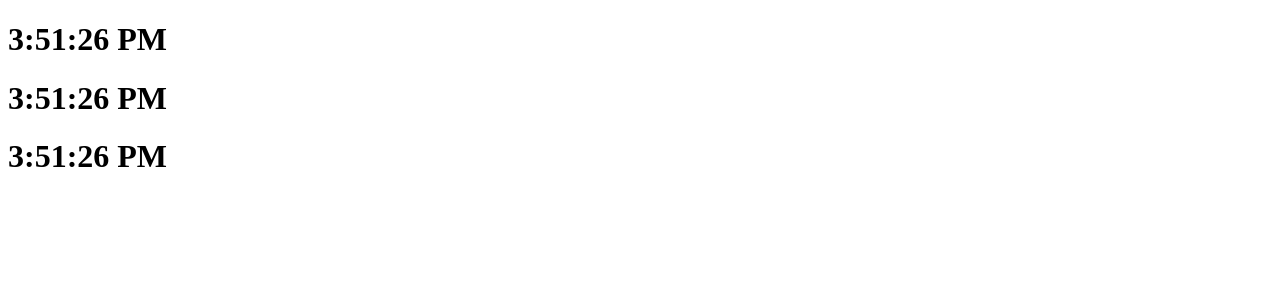
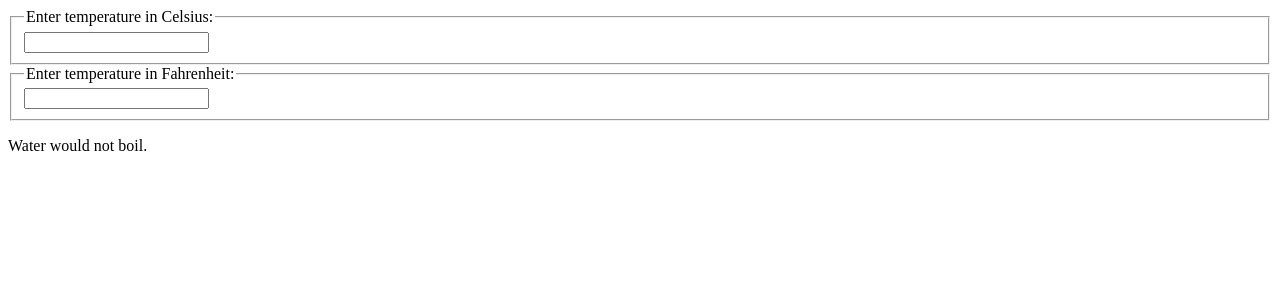
Before and after one commit to Muhammad-Riyead-Rahman/react-tutorials, a React (Create React App) app in the folder my-app/: page / in a window 1280 px wide. Shown: the top 300 px of the page. Built offline with nearby package versions, Linux system fonts and the light colour scheme.

Commit message:
complete

```diff
--- a/my-app/src/App.js
+++ b/my-app/src/App.js
@@ -1,12 +1,7 @@
-import ClockList from './Components/ClockList';
+import Calculator from './Components/Calculator';
 
 function App() {
-  const quantities = [1, 2, 3];
-  return (
-    <div>
-      <ClockList quantities={quantities} />
-    </div>
-  );
+  return <Calculator />;
 }
 
 export default App;
--- /dev/null
+++ b/my-app/src/Components/BoilingVerdict.js
@@ -0,0 +1,6 @@
+export default function BoilingVerdict({ celsius = 0 }) {
+    if (celsius >= 100) {
+        return <p>The water would boil.</p>;
+    }
+    return <p>Water would not boil.</p>;
+}
--- /dev/null
+++ b/my-app/src/Components/Calculator.js
@@ -0,0 +1,37 @@
+import React from 'react';
+import { convert, toCelsius, toFahrenheit } from '../lib/converter';
+import BoilingVerdict from './BoilingVerdict';
+import TemperatureInput from './TemperatureInput';
+
+export default class Calclator extends React.Component {
+    state = { temperature: '', scale: 'c' };
+
+    handleChange = (e, scale) => {
+        this.setState({
+            temperature: e.target.value,
+            scale,
+        });
+    };
+
+    render() {
+        const { temperature, scale } = this.state;
+        const celsius = scale === 'f' ? convert(temperature, toCelsius) : temperature;
+        const fahrenheit = scale === 'c' ? convert(temperature, toFahrenheit) : temperature;
+
+        return (
+            <div>
+                <TemperatureInput
+                    scale="c"
+                    temperature={celsius}
+                    onTemperatureChange={this.handleChange}
+                />
+                <TemperatureInput
+                    scale="f"
+                    temperature={fahrenheit}
+                    onTemperatureChange={this.handleChange}
+                />
+                <BoilingVerdict celsius={parseFloat(celsius)} />
+            </div>
+        );
+    }
+}
--- /dev/null
+++ b/my-app/src/Components/TemperatureInput.js
@@ -0,0 +1,19 @@
+import React from 'react';
+
+const scaleNames = {
+    c: 'Celsius',
+    f: 'Fahrenheit',
+};
+
+export default function TemperatureInput({ temperature, scale, onTemperatureChange }) {
+    return (
+        <fieldset>
+            <legend>Enter temperature in {scaleNames[scale]}:</legend>
+            <input
+                type="text"
+                value={temperature}
+                onChange={(e) => onTemperatureChange(e, scale)}
+            />
+        </fieldset>
+    );
+}
--- /dev/null
+++ b/my-app/src/lib/converter.js
@@ -0,0 +1,17 @@
+export function toCelsius(fahrenheit) {
+    return ((fahrenheit - 32) * 5) / 9;
+}
+
+export function toFahrenheit(celsius) {
+    return (celsius * 9) / 5 + 32;
+}
+
+export function convert(temperature, convertTo) {
+    const input = parseFloat(temperature);
+    if (Number.isNaN(input)) {
+        return '';
+    }
+    const output = convertTo(input);
+    const rounded = Math.round(output * 1000) / 1000;
+    return rounded.toString();
+}
```
